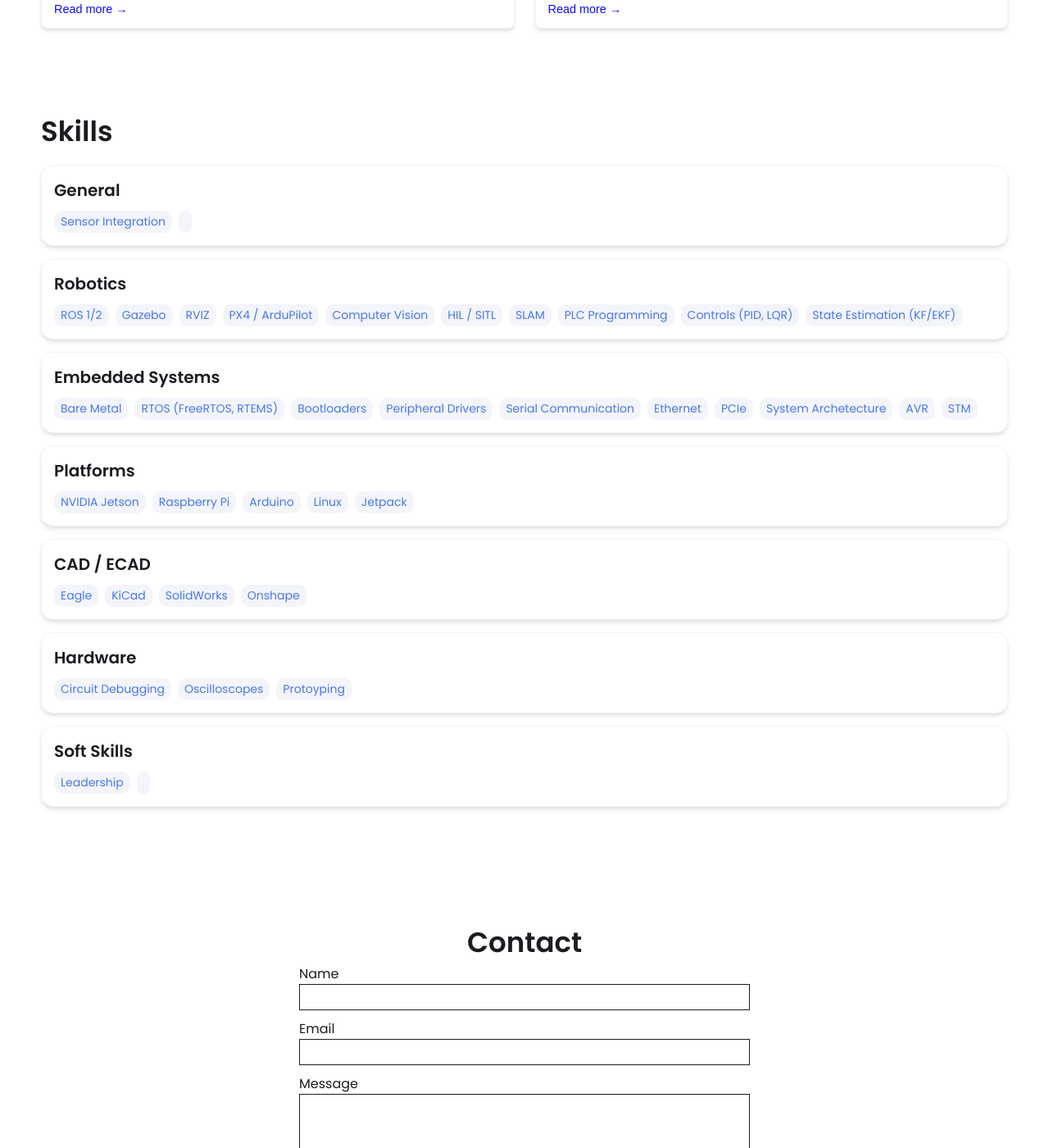
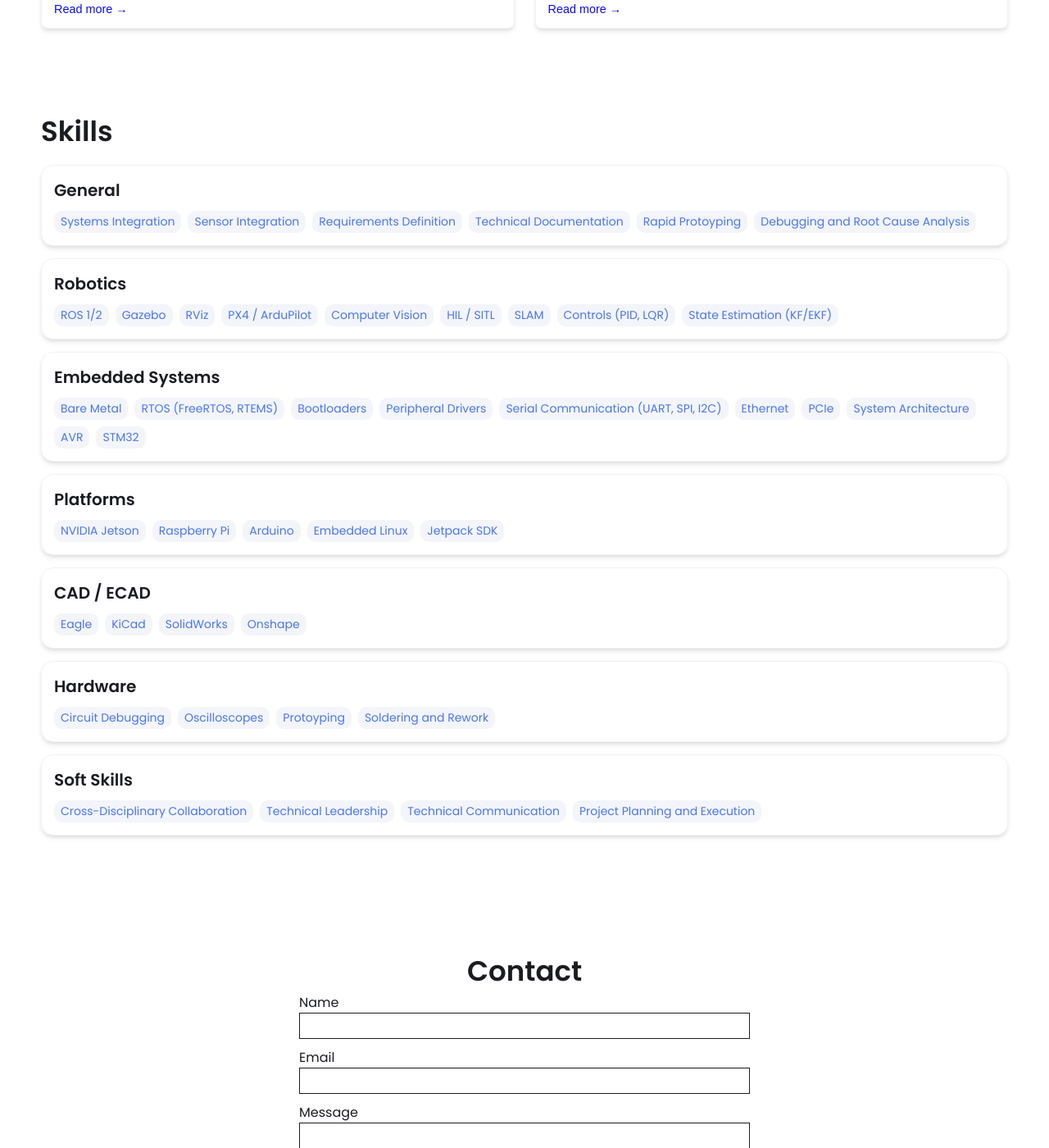
Before and after one commit to gabedavid03/gabedavid03.github.io, a Jekyll site: the page built from index.html, in a window 1280 px wide and 1400 px high, scrolled down 1491 px. Shown: the whole window at 82% size. Built offline with Jekyll 4.4.1, drawn with Linux system fonts in a browser that asks for light colours.

Commit message:
Update skills and correct typos in _config.yml

```diff
--- a/_config.yml
+++ b/_config.yml
@@ -37,18 +37,21 @@ external-links:    # input only your own url slug. The icons with missing entrie
 skills:
   - category: General
     tools:
+    - Systems Integration
     - Sensor Integration
-    -
+    - Requirements Definition
+    - Technical Documentation
+    - Rapid Protoyping
+    - Debugging and Root Cause Analysis
   - category: Robotics
     tools:
     - ROS 1/2
     - Gazebo
-    - RVIZ
+    - RViz
     - PX4 / ArduPilot
     - Computer Vision
     - HIL / SITL
     - SLAM
-    - PLC Programming
     - Controls (PID, LQR)
     - State Estimation (KF/EKF)
   - category: Embedded Systems
@@ -57,19 +60,19 @@ skills:
     - RTOS (FreeRTOS, RTEMS)
     - Bootloaders
     - Peripheral Drivers
-    - Serial Communication
+    - Serial Communication (UART, SPI, I2C)
     - Ethernet
     - PCIe
-    - System Archetecture
+    - System Architecture
     - AVR
-    - STM
+    - STM32
   - category: Platforms
     tools:
     - NVIDIA Jetson
     - Raspberry Pi
     - Arduino
-    - Linux
-    - Jetpack
+    - Embedded Linux
+    - Jetpack SDK
   - category: CAD / ECAD
     tools:
     - Eagle
@@ -81,14 +84,17 @@ skills:
     - Circuit Debugging
     - Oscilloscopes
     - Protoyping
+    - Soldering and Rework
   - category: Soft Skills
     tools:
-    - Leadership
-    -
+    - Cross-Disciplinary Collaboration
+    - Technical Leadership
+    - Technical Communication
+    - Project Planning and Execution
 
 
 # Contact Form Setup. Setup an account and copy over the key. When someone fills out the form, it will be received in your email.
-formspree-key:   https://formspree.io/f/{8-digit key}
+formspree-key:   https://formspree.io/f/mlgerzpv
 
 
 
```
